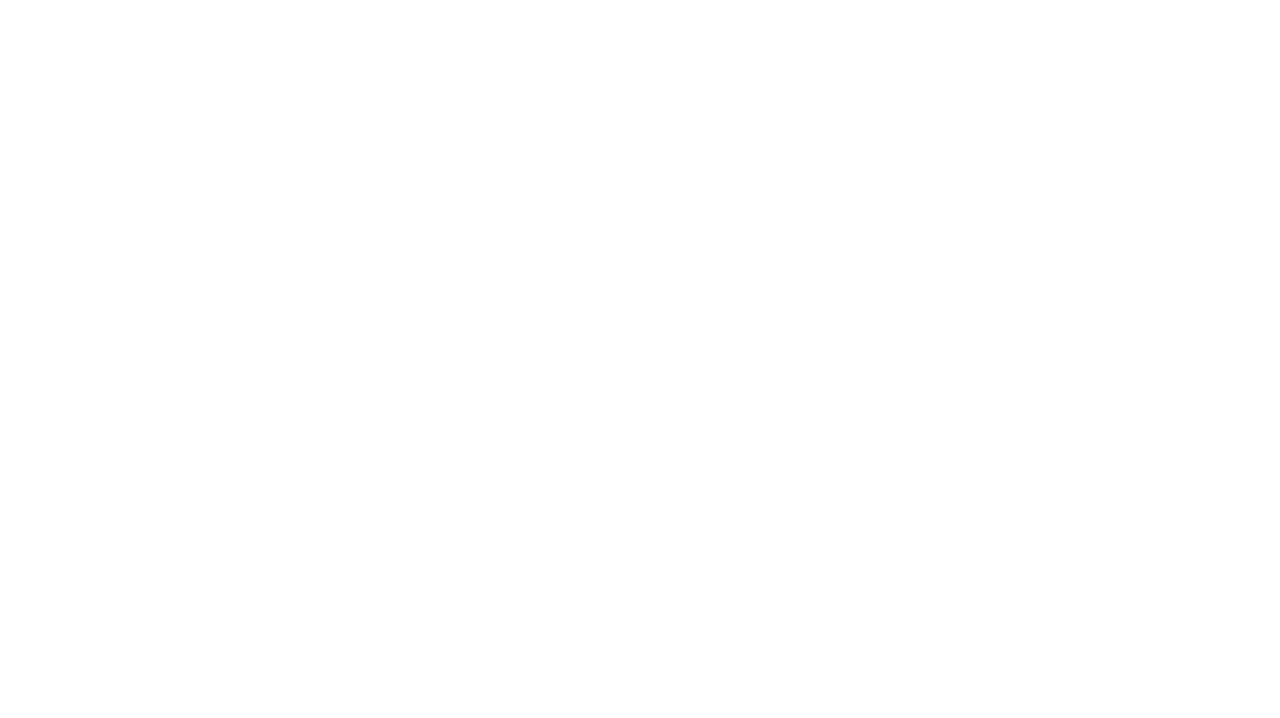
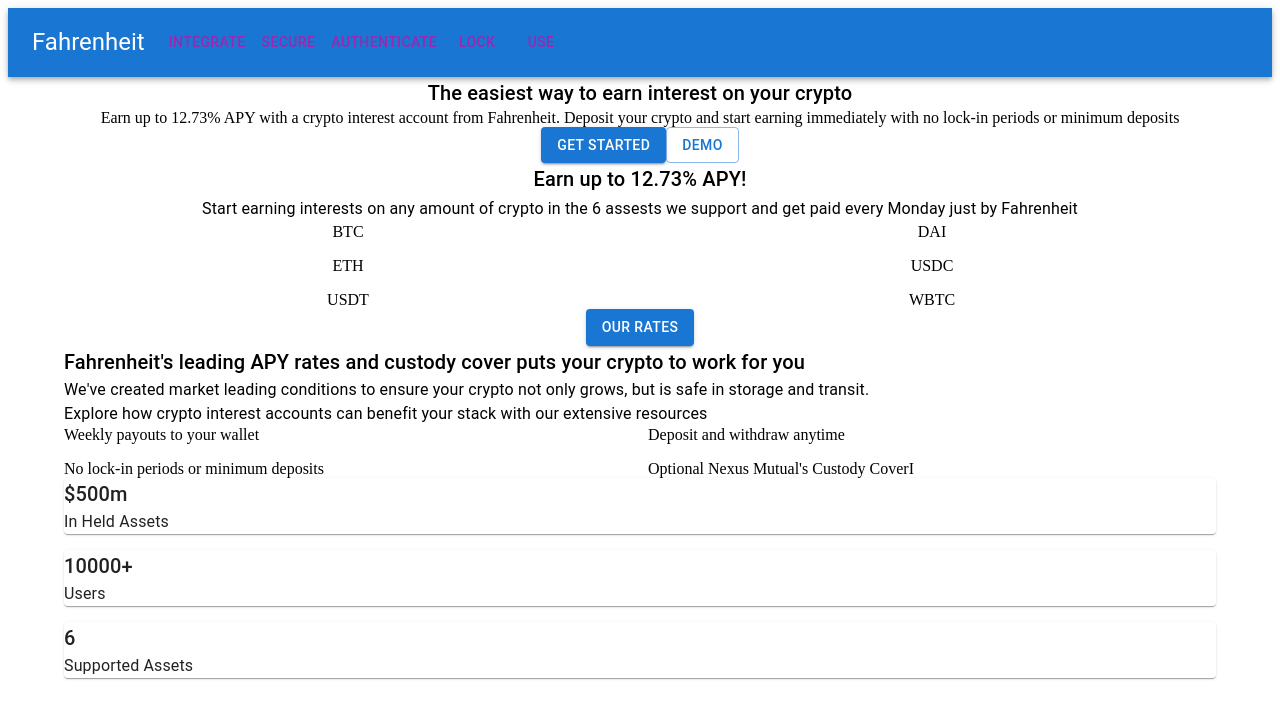
Before and after one commit to valqndrew/fahrenheit, a React (Vite) app: page / in a window 1280 px wide. Shown: the top 718 px of the page. Built offline with nearby package versions, Linux system fonts and the light colour scheme.

Commit message:
general layout and structure

```diff
--- a/package.json
+++ b/package.json
@@ -10,6 +10,7 @@
   "dependencies": {
     "@emotion/react": "^11.8.2",
     "@emotion/styled": "^11.8.1",
+    "@mui/icons-material": "^5.5.1",
     "@mui/material": "^5.5.3",
     "react": "^17.0.2",
     "react-dom": "^17.0.2"
--- a/src/App.jsx
+++ b/src/App.jsx
@@ -1,10 +1,19 @@
+import LandingAppBar from "./Components/LandingAppBar";
+import Hero from "./Components/Hero";
+import Cryptos from "./Components/Cryptos"
+import Benefits from "./Components/Benefits";
+import Achievements from "./Components/Achievements";
+
 function App() {
-
   return (
-   <>
-
-   </>
-  )
+    <>
+      <LandingAppBar />
+      <Hero />
+      <Cryptos />
+      <Benefits />
+      <Achievements />
+    </>
+  );
 }
 
-export default App
+export default App;
--- /dev/null
+++ b/src/Components/Achievements.jsx
@@ -0,0 +1,42 @@
+import { Container, Grid, Paper, Typography } from "@mui/material";
+import React from "react";
+
+const achievements = [
+  {
+    head: "$500m",
+    title: "In Held Assets",
+  },
+  {
+    head: "10000+",
+    title: "Users",
+  },
+  {
+    head: 6,
+    title: "Supported Assets",
+  },
+];
+
+const AchievementItem = ({ head, title }) => {
+  return (
+    <Grid item xs={12}>
+      <Paper>
+        <Typography variant="h6">{head}</Typography>
+        <Typography variant="body1">{title}</Typography>
+      </Paper>
+    </Grid>
+  );
+};
+
+const Achievements = () => {
+  return (
+    <Container>
+      <Grid container spacing={2}>
+        {achievements.map(({ head, title }) => (
+          <AchievementItem head={head} title={title} />
+        ))}
+      </Grid>
+    </Container>
+  );
+};
+
+export default Achievements;
--- /dev/null
+++ b/src/Components/Benefits.jsx
@@ -0,0 +1,43 @@
+import { Container, Grid, Typography } from "@mui/material";
+import React from "react";
+
+const benefits = [
+  { benefit: "Weekly payouts to your wallet" },
+  { benefit: "Deposit and withdraw anytime" },
+  { benefit: "No lock-in periods or minimum deposits" },
+  { benefit: "Optional Nexus Mutual's Custody CoverI" },
+];
+
+const BenefitItem = ({ benefit }) => {
+  return (
+    <Grid item xs={12} md={6}>
+      {benefit}
+    </Grid>
+  );
+};
+
+const Benefits = () => {
+  return (
+    <Container>
+      <Typography variant="h6">
+        Fahrenheit's leading APY rates and custody cover puts your crypto to
+        work for you
+      </Typography>
+      <Typography variant="body1">
+        We've created market leading conditions to ensure your crypto not only
+        grows, but is safe in storage and transit.
+      </Typography>
+      <Typography variant="body1">
+        Explore how crypto interest accounts can benefit your stack with our
+        extensive resources
+      </Typography>
+      <Grid container spacing={2}>
+        {benefits.map(({ benefit }, index) => (
+          <BenefitItem benefit={benefit} />
+        ))}
+      </Grid>
+    </Container>
+  );
+};
+
+export default Benefits;
--- /dev/null
+++ b/src/Components/Cryptos.jsx
@@ -0,0 +1,39 @@
+import { Button, Container, Grid, Typography } from "@mui/material";
+import React from "react";
+
+const cryptos = [
+  { name: "BTC" },
+  { name: "DAI" },
+  { name: "ETH" },
+  { name: "USDC" },
+  { name: "USDT" },
+  { name: "WBTC" },
+];
+
+const CryptoItem = ({ name }) => {
+  return (
+    <Grid item xs={6}>
+      {name}
+    </Grid>
+  );
+};
+
+const Cryptos = () => {
+  return (
+    <Container align="center">
+      <Typography variant="h6">Earn up to 12.73% APY!</Typography>
+      <Typography variant="subtitle1">
+        Start earning interests on any amount of crypto in the 6 assests we
+        support and get paid every Monday just by Fahrenheit
+      </Typography>
+      <Grid container spacing={2}>
+        {cryptos.map(({ name }, index) => (
+          <CryptoItem name={name} key={index} />
+        ))}
+      </Grid>
+      <Button variant="contained">Our Rates</Button>
+    </Container>
+  );
+};
+
+export default Cryptos;
--- /dev/null
+++ b/src/Components/Hero.jsx
@@ -0,0 +1,27 @@
+import { Button, Container, Typography, Box } from "@mui/material";
+import React from "react";
+
+const Hero = () => {
+  return (
+    <>
+      <Container align="center">
+        <Typography variant="h6">
+          The easiest way to earn interest on your crypto
+        </Typography>
+        <Typography variant="body">Earn up to 12.73% APY </Typography>
+        <Typography variant="body">
+          with a crypto interest account from Fahrenheit. Deposit your crypto
+          and start earning immediately with no lock-in periods or minimum
+          deposits
+        </Typography>
+
+        <Box>
+          <Button variant="contained">Get Started</Button>
+          <Button variant="outlined">Demo</Button>
+        </Box>
+      </Container>
+    </>
+  );
+};
+
+export default Hero;
--- /dev/null
+++ b/src/Components/LandingAppBar.jsx
@@ -0,0 +1,75 @@
+import * as React from "react";
+import AppBar from "@mui/material/AppBar";
+import Box from "@mui/material/Box";
+import Toolbar from "@mui/material/Toolbar";
+import IconButton from "@mui/material/IconButton";
+import Typography from "@mui/material/Typography";
+import MenuIcon from "@mui/icons-material/Menu";
+import Container from "@mui/material/Container";
+import Button from "@mui/material/Button";
+
+const pages = ["Integrate", "Secure", "Authenticate", "Lock", "USE"];
+
+const LandingAppBar = () => {
+  const [menuOpen, setMenuOpen] = React.useState(false);
+
+  const toggleMenu = () => {
+    setMenuOpen(!menuOpen);
+  };
+
+  return (
+    <>
+      <AppBar position="static">
+        <Container maxWidth="xl">
+          <Toolbar disableGutters>
+            <Box sx={{ mr: 2, display: { xs: "none", md: "flex" } }}>
+              <Typography variant="h5">Fahrenheit</Typography>
+            </Box>
+
+            <Box sx={{ flexGrow: 1, display: { xs: "flex", md: "none" } }}>
+              <IconButton
+                size="large"
+                aria-label="account of current user"
+                aria-controls="menu-appbar"
+                aria-haspopup="true"
+                onClick={toggleMenu}
+                color="inherit"
+              >
+                <MenuIcon />
+              </IconButton>
+            </Box>
+            <Box sx={{ flexGrow: 1, display: { xs: "flex", md: "none" } }}>
+              <Typography variant="h4">Fahrenheit</Typography>
+            </Box>
+            <Box sx={{ flexGrow: 1, display: { xs: "none", md: "flex" } }}>
+              {pages.map((page) => (
+                <Button
+                  key={page}
+                  onClick={toggleMenu}
+                  sx={{ my: 2, display: "block" }}
+                  color="secondary"
+                >
+                  {page}
+                </Button>
+              ))}
+            </Box>
+          </Toolbar>
+        </Container>
+      </AppBar>
+      {menuOpen ? (
+        <Box
+          sx={{ display: "flex", flexDirection: "column" }}
+          justifyContent="center"
+          alignItems="center"
+        >
+          {pages.map((page) => (
+            <Button  variant="outlined" sx={{ width: "100%" }}>
+              {page}
+            </Button>
+          ))}
+        </Box>
+      ) : null}
+    </>
+  );
+};
+export default LandingAppBar;
--- a/vite.config.js
+++ b/vite.config.js
@@ -3,5 +3,8 @@
 
 // https://vitejs.dev/config/
 export default defineConfig({
-  plugins: [react()]
+  plugins: [react()],
+  server: {
+    host: true
+  }
 })
```
Also changed, not shown: 1 other file (tests, documents, lock files or other folders).
